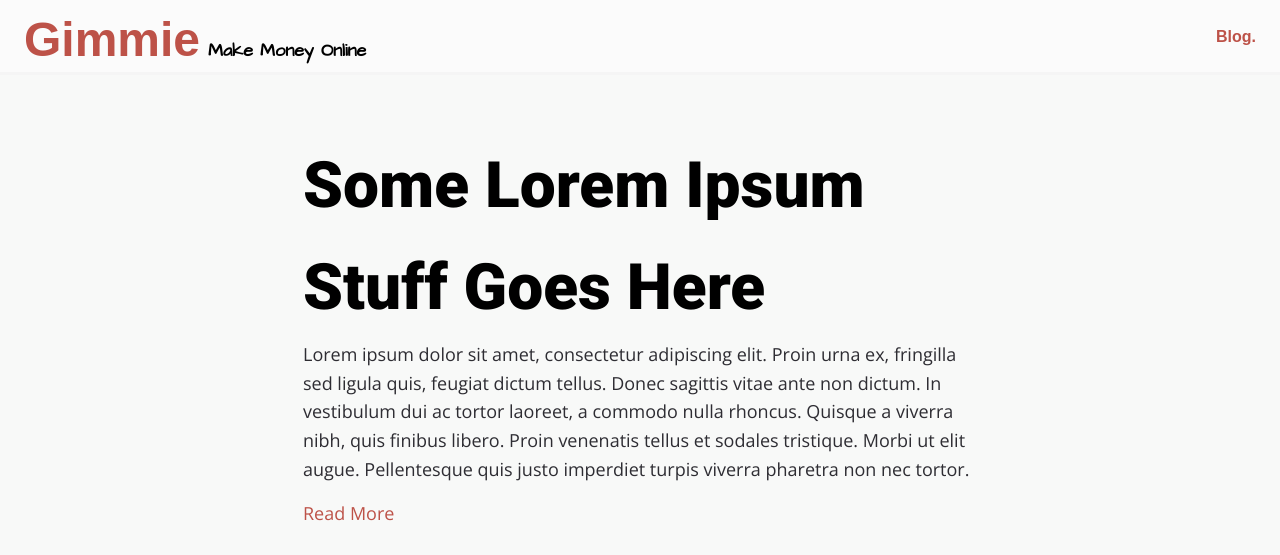
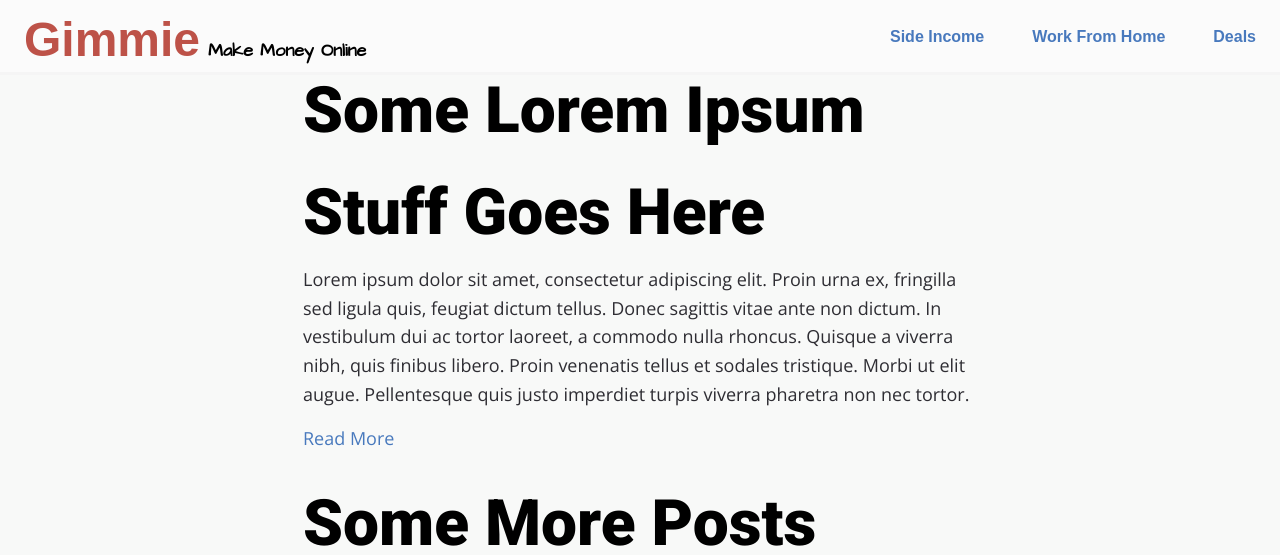
Before and after one commit to cartuhok/Finance-Blog, a Jekyll site: the page built from index.html, in a window 1280 px wide and 1100 px high, cut to the strip 0-555 px from the top of the window. Built offline with Jekyll 4.4.1, drawn with Linux system fonts in a browser that asks for light colours; nearby versions of some CDN libraries; the list of posts is cut into pages by our own code.

Commit message:
nav updates

```diff
--- a/_includes/header.html
+++ b/_includes/header.html
@@ -1,17 +1,24 @@
 <div class="barNav">
     <a href="{{ site.baseurl }}">Gimmie<span id="mmo">Make Money Online</span></a>
 
-    <a href="">Blog.</a>
+    <a href="">Side Income</a>
+    <a href="">Work From Home</a>
+    <a href="">Deals</a>
 
 </div>
 
 <div class="cover" onclick="toggleNav();"></div>
+
+
 <div class="hamburger" id="hamburger" onclick="toggleNav();">
+
     <div></div>
      <div></div>
     <div></div>
-      <h3>Gimmie</h3>
+    <h3>Gimmie</h3>
+
 </div>
+
 
 <nav>
   <div class="logo">
@@ -19,7 +26,9 @@
   </div>
   <div class="links">
     <a href="{{ site.baseurl }}">Home</a>
-    <a href="{{ site.baseurl }}/blog">Blog</a>
+    <a href="">Side Income</a>
+    <a href="">Work From Home</a>
+    <a href="">Deals</a>
 
   </div>
   <footer>
--- a/_layouts/default.html
+++ b/_layouts/default.html
@@ -19,7 +19,7 @@
 
 
 
-<script src="assets/js/jquery-2.1.1.min.js" type="text/javascript"></script>
-<script src="assets/js/functions.js" type="text/javascript"></script>
+<script src="{{ site.url }}assets/js/jquery-2.1.1.min.js" type="text/javascript"></script>
+<script src="{{ site.url }}assets/js/functions.js" type="text/javascript"></script>
 </body>
 </html>
--- a/assets/css/2-base/_vars.sass
+++ b/assets/css/2-base/_vars.sass
@@ -2,5 +2,5 @@ $primary-color: #F6C
 $text-color: #2E2D33
 $accent-color: #BD5248
 $bg-color: #f8f9f8
-$link-color: $accent-color
+$link-color: #4879bd
 $selection-color: #FFF498
--- a/assets/css/3-modules/_-modules-header.scss
+++ b/assets/css/3-modules/_-modules-header.scss
@@ -5,13 +5,19 @@
   background: #fbfbfb;
   border-bottom: 3px solid #f5f5f5;
   height: 72px;
+  position: fixed;
+  width: 100%;
+
+
 }
+
 
 .barNav a:first-child {
   margin-right: auto;
   font-size: 48px;
   margin-top: -22px;
   cursor: pointer;
+  color: #BD5248;
 }
 
 #mmo {
@@ -44,20 +50,22 @@
 
 .barNav a:hover {
 
-color: white;
+color: #f8f9f8;
 background-position: 0 100%;
 }
 
 .hamburger {
+
   position: fixed;
   z-index: 9999;
   padding: 15px;
+  left: 0;
 }
 .hamburger:hover {
   cursor: pointer;
 }
 .hamburger div {
-  background-color: #2E2D33;
+  background-color: #4879bd;
   border-radius: 1px;
   height: 6px;
   width: 30px;
@@ -67,8 +75,9 @@ background-position: 0 100%;
 }
 
 .hamburger h3{
+margin-left: 65vw;
 margin-top: -35px;
-margin-left: 40px;
+
 }
 
 nav {
```
Also changed, not shown: 4 other files.
